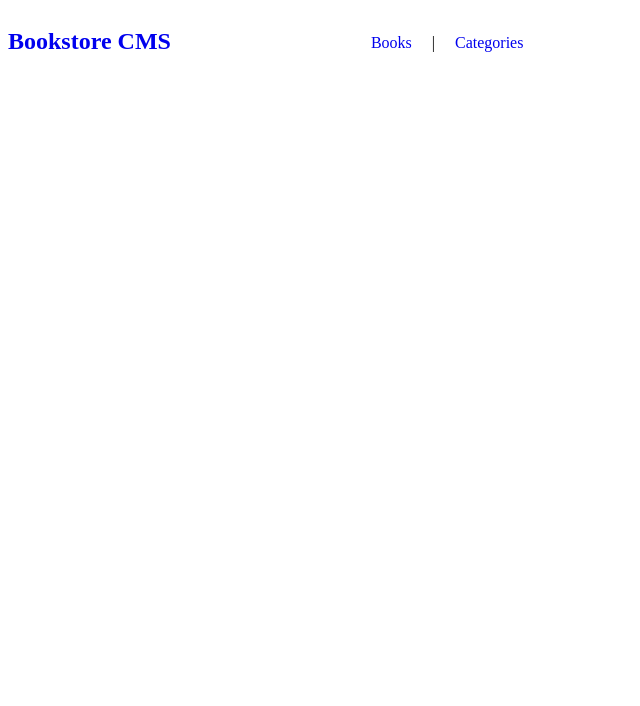
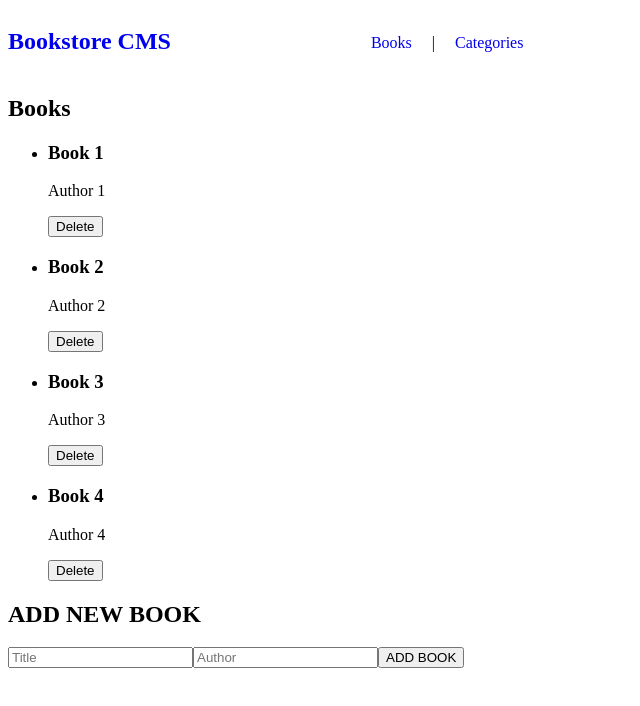
Before and after one commit to fatima-najafi/Bookstore, a React (Create React App) app: page / in a window 1280 px wide. Shown: the top 706 px of the page, without its empty margins (0-640 px from the left). Built offline with nearby package versions, Linux system fonts and the light colour scheme.

Commit message:
Update according the request changes

```diff
--- a/src/App.js
+++ b/src/App.js
@@ -11,8 +11,8 @@ function App() {
       </header>
       <main>
         <Routes>
-          <Route path="/bookstore-cms/" element={<Books />} />
-          <Route path="/bookstore-cms/categories" element={<Categories />} />
+          <Route path="/" element={<Books />} />
+          <Route path="/categories" element={<Categories />} />
         </Routes>
       </main>
     </>
```
